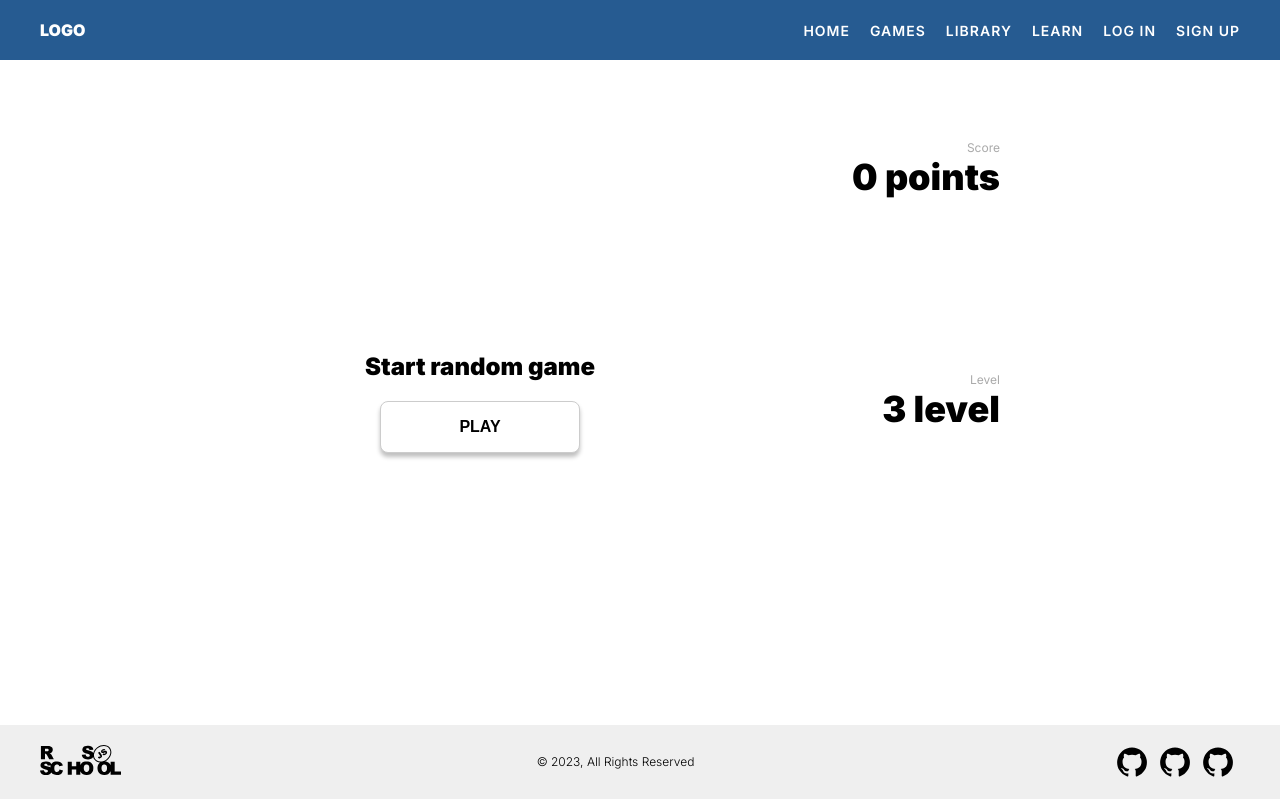
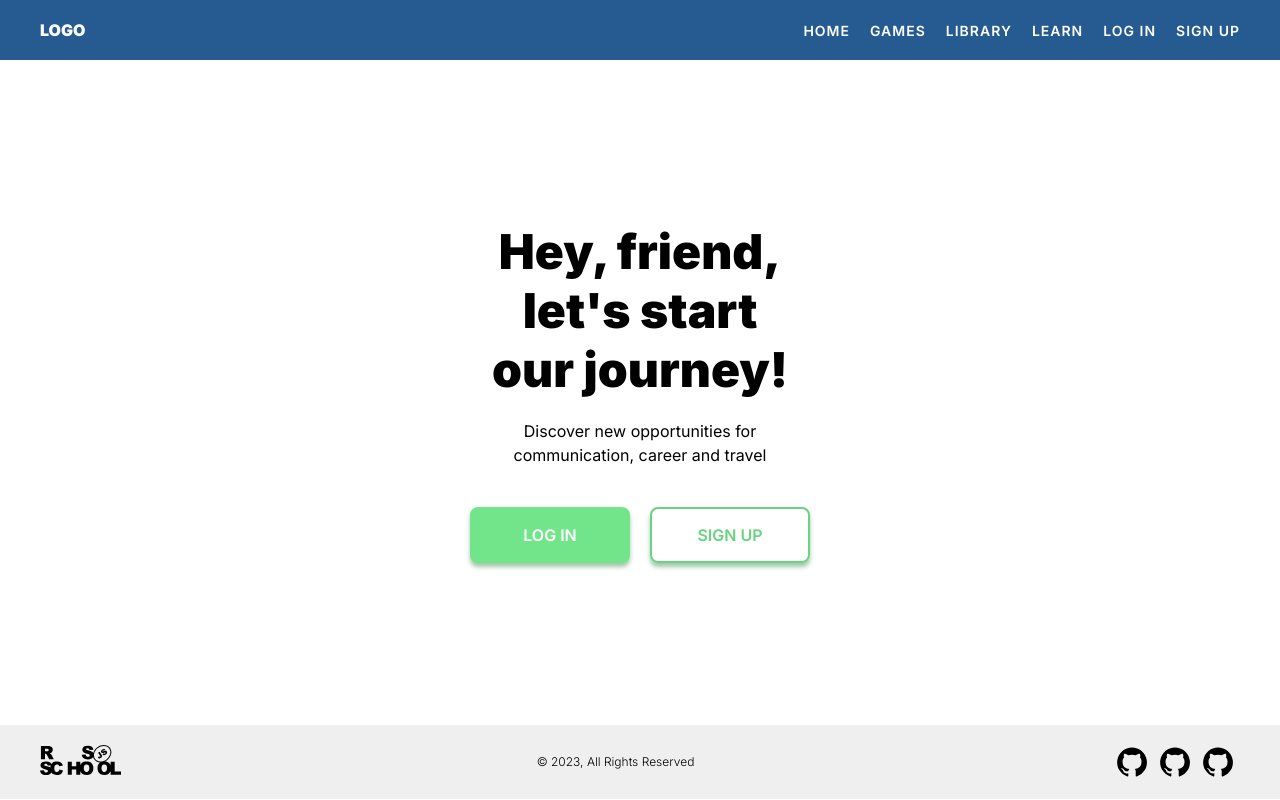
Before and after one commit to gsidnick/rsclone, a React (Create React App) app: page / in a window 1280 px wide. Built offline with nearby package versions, Linux system fonts and the light colour scheme; no server answers.

Commit message:
refactor: change Home component for greeting

```diff
--- a/src/components/Home/Home.css
+++ b/src/components/Home/Home.css
@@ -1,70 +1,47 @@
-.home__container {
-  display: grid;
-  grid-template-columns: 480px 1fr;
-  gap: 40px;
-  height: calc(100vh - 135px);
-  grid-template-areas:
-    "game score"
-    "game level"
-    "game level"
-    "game level"
-    "game level";
-  padding: 40px 0;
+.home {
+  display: flex;
+  justify-content: center;
+  align-items: center;
+  min-height: calc(100vh - 135px);
 }
 
-.home__game {
-  grid-area: game;
-  padding: 40px;
-  background: #fff;
-  border-radius: 10px;
-  text-align: center;
+.home__container {
+  padding: 40px 0;
+  display: flex;
+  justify-content: center;
+}
+
+.home__greeting {
+  max-width: 300px;
   display: flex;
   flex-direction: column;
   justify-content: center;
   align-items: center;
 }
 
-.home__score {
-  grid-area: score;
-  padding: 40px;
-  background: #fff;
-  border-radius: 10px;
+.home__greeting-text,
+.home__greeting-description {
+  text-align: center;
 }
 
-.home__level {
-  grid-area: level;
-  padding: 40px;
-  background: #fff;
-  border-radius: 10px;
+.home__greeting-text {
+  font-size: 48px;
+  margin: 0;
 }
 
-.home__card-label {
-  font-size: 12px;
-  font-weight: 400;
-  text-align: right;
-  color: #aaaaaa;
+.home__greeting-description {
+  margin: 20px 0 0 0;
+  line-height: 1.5;
 }
 
-.home__card-value {
-  font-size: 36px;
-  font-weight: 900;
-  text-align: right;
+.home__group-controls {
+  display: flex;
+  flex-direction: row;
+  justify-content: space-between;
+  gap: 20px;
+  margin: 40px 0 0 0;
 }
 
-.home__game-play {
-  font-size: 16px;
-  font-weight: 600;
-  text-transform: uppercase;
-  border: 1px solid #cccccc;
-  width: 200px;
-  border-radius: 8px;
-  padding: 16px 32px;
-  background-color: #ffffff;
-  box-shadow: 0 4px 4px rgba(0, 0, 0, 0.25);
-  outline: none;
-  cursor: pointer;
+.home__group-controls .button {
+  min-width: 160px;
 }
-
-.home__game-play:active {
-  box-shadow: 0 2px 2px rgba(0, 0, 0, 0.25);
-}
--- a/src/components/Home/Home.tsx
+++ b/src/components/Home/Home.tsx
@@ -1,24 +1,24 @@
+import React from 'react';
+import Button from '../UI/Button/Button';
 import './Home.css';
-import React, { useContext } from 'react';
-import { MainContext } from '../../App';
 
 function Home() {
-  const { points } = useContext(MainContext);
-
   return (
     <main className="home">
       <div className="home__container container">
-        <div className="home__game">
-          <h2 className="home__game-title">Start random game</h2>
-          <button className="home__game-play">Play</button>
-        </div>
-        <div className="home__score">
-          <div className="home__card-label">Score</div>
-          <div className="home__card-value">{points} points</div>
-        </div>
-        <div className="home__level">
-          <div className="home__card-label">Level</div>
-          <div className="home__card-value">3 level</div>
+        <div className="home__greeting">
+          <h1 className="home__greeting-text">Hey, friend, let's start our journey!</h1>
+          <span className="home__greeting-description">
+            Discover new opportunities for communication, career and travel
+          </span>
+          <div className="home__group-controls">
+            <Button className="home__game-play" to="/login">
+              Log In
+            </Button>
+            <Button className="home__game-play button_outline" to="/signup">
+              Sign Up
+            </Button>
+          </div>
         </div>
       </div>
     </main>
```
